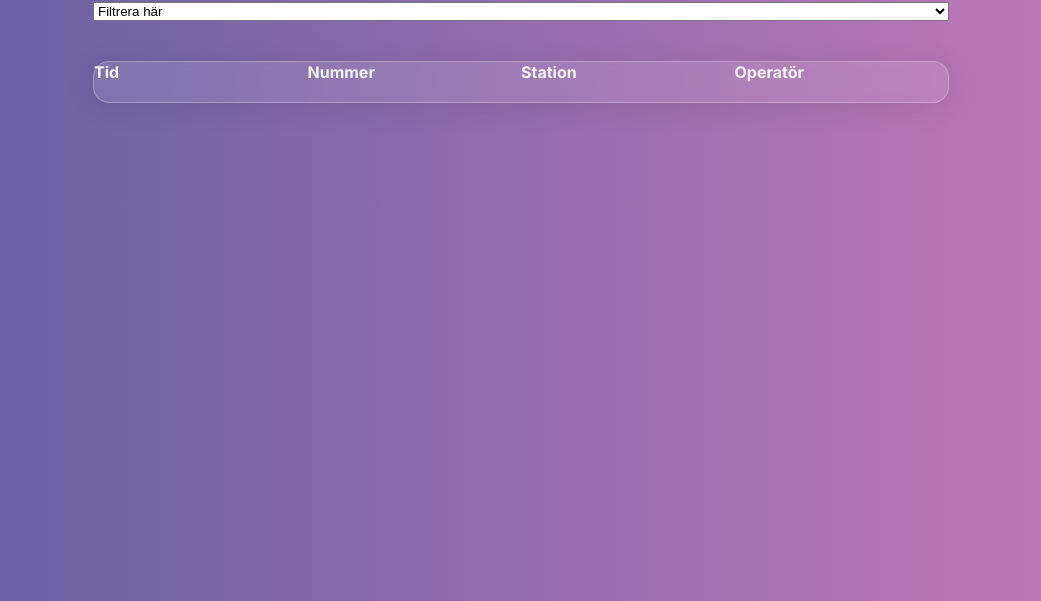
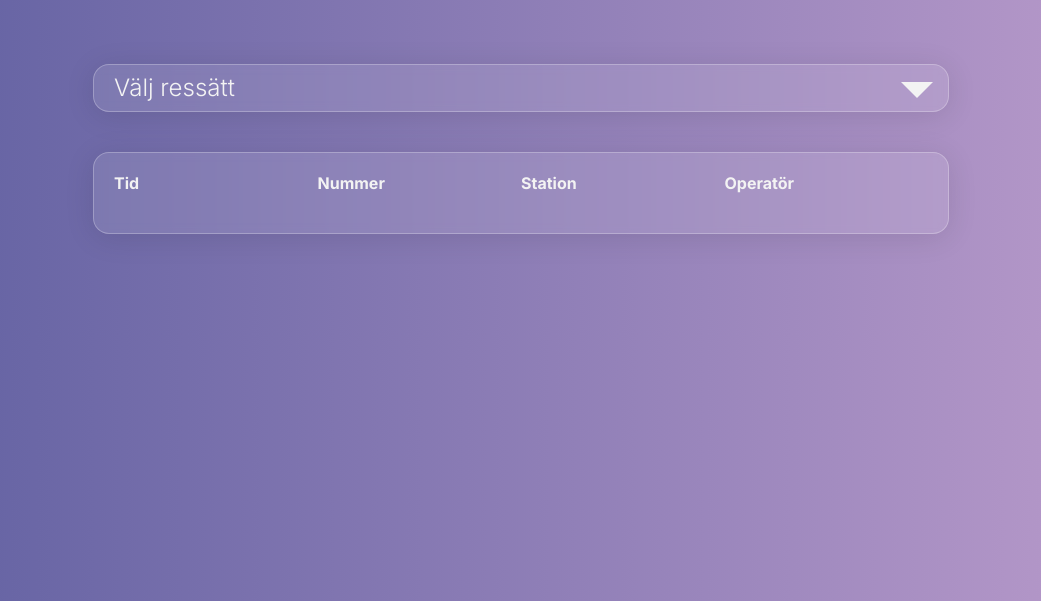
Before and after one commit to Karlsson2/departures, a plain HTML site: page index.html in a window 1280 px wide. Shown: the part 199-800 px from the top of the page, without its empty margins (119-1160 px from the left). Drawn offline with Linux system fonts and the light colour scheme; no server answers.

Commit message:
additional styling

```diff
--- a/index.html
+++ b/index.html
@@ -10,14 +10,21 @@
       href="https://fonts.googleapis.com/css2?family=Inter:wght@100;300;700&display=swap"
       rel="stylesheet"
     />
-    <title>Document</title>
+    <link
+      rel="stylesheet"
+      href="https://cdnjs.cloudflare.com/ajax/libs/font-awesome/6.5.0/css/all.min.css"
+      integrity="sha512-Avb2QiuDEEvB4bZJYdft2mNjVShBftLdPG8FJ0V7irTLQ8Uo0qcPxh4Plq7G5tGm0rU+1SPhVotteLpBERwTkw=="
+      crossorigin="anonymous"
+      referrerpolicy="no-referrer"
+    />
+    <title>Avgångar Göteborg</title>
   </head>
   <body>
     <div class="wrapper">
       <h1>Avgångar Göteborgs Central</h1>
-      <div class="buttons" id="buttons">
-        <select name="travel-options" id="travel-options">
-          <option value="" selected disabled hidden>Filtrera här</option>
+      <div class="select-wrapper" id="buttons">
+        <select class="select" name="travel-options" id="travel-options">
+          <option value="" selected disabled hidden>Välj ressätt</option>
         </select>
       </div>
       <div class="content-wrapper">
--- a/script.js
+++ b/script.js
@@ -13,10 +13,10 @@ const apiKey = "d0770baf-77eb-4f7d-940e-69631f28f2fc";
 const products = "&products=";
 
 const transportModes = [
-  { mode: "Spårvagn", value: products + "64" },
-  { mode: "Buss", value: products + "128" },
-  { mode: "Tåg", value: products + "22" },
-  { mode: "Flygbus", value: products + "8" },
+  { mode: "&#xe5b4;    Spårvagn", value: products + "64" },
+  { mode: "&#xf207;    Buss", value: products + "128" },
+  { mode: "&#xf238;    Tåg", value: products + "22" },
+  { mode: "&#xe58f;    Flyg/ExpressBuss", value: products + "8" },
 ];
 
 select.addEventListener("change", (event) => {
@@ -26,7 +26,7 @@ select.addEventListener("change", (event) => {
 const loadButtons = () => {
   transportModes.forEach((mode) => {
     const modeOption = document.createElement("option");
-    modeOption.innerText = mode.mode;
+    modeOption.innerHTML = mode.mode;
     modeOption.value = mode.value;
     select.appendChild(modeOption);
   });
--- a/styles.css
+++ b/styles.css
@@ -1,22 +1,31 @@
 *,
 *::before,
 *::after {
-  padding: 0px;
-  margin: 0px;
   box-sizing: border-box;
 }
 
+:root {
+  --select-border: #777;
+  --select-focus: blue;
+  --select-arrow: var(--select-border);
+}
+
 body {
+  padding: 0px;
+  margin: 0px;
   font-family: "Inter", sans-serif;
   color: #f3f3f3;
   background: rgb(96, 96, 161);
   background: linear-gradient(
     90deg,
     rgba(96, 96, 161, 1) 0%,
-    rgba(199, 121, 185, 1) 100%
+    rgb(186 155 203) 100%
   );
 }
 .data-wrapper {
+  display: flex;
+  flex-direction: column;
+  gap: 10px;
 }
 .information-div {
   display: flex;
@@ -39,6 +48,7 @@ body {
   padding: 100px 20px;
 }
 .content-wrapper {
+  padding: 20px;
   background: rgba(255, 255, 255, 0.1);
   border-radius: 16px;
   box-shadow: 0 4px 30px rgba(0, 0, 0, 0.1);
@@ -62,12 +72,59 @@ div.header > * {
   width: 100%;
 }
 
-.information-div:nth-child(even) {
-}
-.information-div:nth-child(odd) {
-}
 .mobile-menu {
   display: none;
+}
+
+select {
+  appearance: none;
+  background-color: transparent;
+  border: none;
+  padding: 0 1em 0 0;
+  margin: 0;
+  width: 100%;
+  font-family: inherit;
+  font-size: inherit;
+  cursor: inherit;
+  line-height: inherit;
+  z-index: 1;
+  outline: none;
+}
+.select {
+  font-size: 24px;
+  font-family: "Inter", "FontAwesome";
+  color: #f3f3f3;
+  padding: 10px 20px;
+  align-items: center;
+  position: relative;
+  cursor: pointer;
+  background: rgba(255, 255, 255, 0.1);
+  border-radius: 16px;
+  box-shadow: 0 4px 30px rgba(0, 0, 0, 0.1);
+  backdrop-filter: blur(5px);
+  -webkit-backdrop-filter: blur(5px);
+  border: 1px solid rgba(255, 255, 255, 0.26);
+}
+
+.select-wrapper {
+  position: relative;
+}
+
+.select-wrapper::before,
+.select-wrapper::after {
+  --size: 1rem;
+  position: absolute;
+  content: "";
+  right: 1rem;
+  pointer-events: none;
+}
+
+.select-wrapper::before {
+  border-left: var(--size) solid transparent;
+  border-right: var(--size) solid transparent;
+  border-top: var(--size) solid #f3f3f3;
+  top: 36%;
+  z-index: 40;
 }
 
 @media (max-width: 768px) {
```
